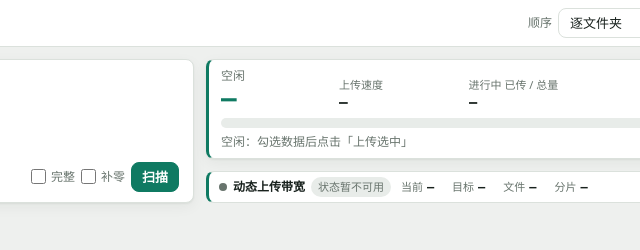
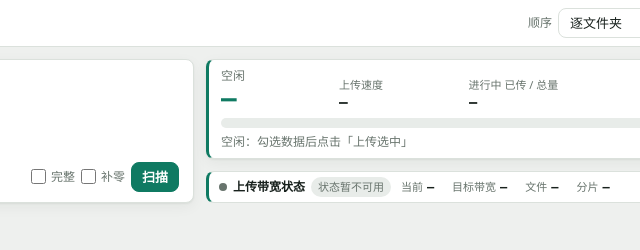
Before and after one commit to xuelangyun/umi_upload, a plain HTML site: page web/index.html in a window 1280 px wide. Shown: the top 250 px of the page, 247-887 px from the left. Drawn offline with Linux system fonts and the light colour scheme; files that its build step writes are made by us from their sources; no server answers; files whose address does not match are found by name.

Commit message:
ui: clarify bandwidth status card labels

```diff
--- a/web/index.html
+++ b/web/index.html
@@ -57,10 +57,10 @@
   </div>
 
   <section class="bandwidth-card" id="bandwidthCard" aria-live="polite">
-    <div class="bandwidth-title"><span class="bandwidth-dot"></span><b>动态上传带宽</b><span id="bwState" class="bw-state">等待任务</span></div>
+    <div class="bandwidth-title"><span class="bandwidth-dot"></span><b>上传带宽状态</b><span id="bwState" class="bw-state">等待任务</span></div>
     <div class="bandwidth-metrics">
       <span><small>当前</small><b id="bwSpeed">—</b></span>
-      <span><small>目标</small><b id="bwTarget">—</b></span>
+      <span><small>目标带宽</small><b id="bwTarget">—</b></span>
       <span><small>文件</small><b id="bwFiles">—</b></span>
       <span><small>分片</small><b id="bwParts">—</b></span>
     </div>
```
